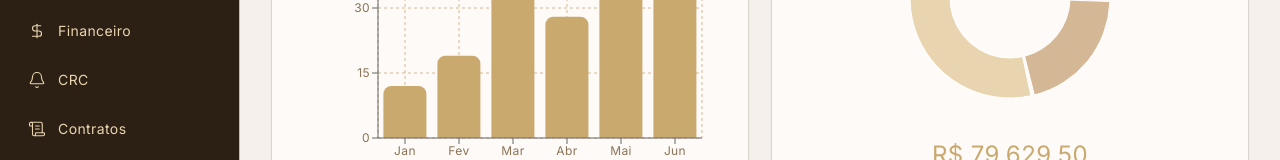
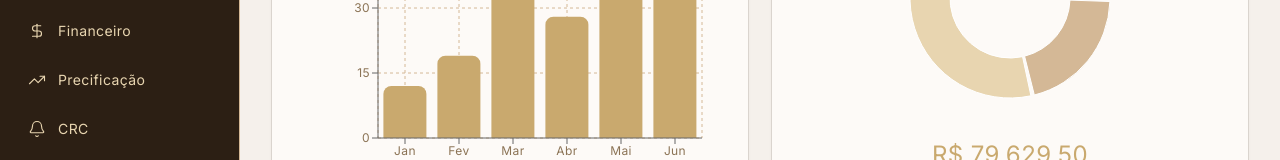
Before and after one commit to glauberbm/aria-clinic, a Next.js app: page / in a window 1280 px wide. Shown: the part 629-789 px from the top of the page. Built offline with nearby package versions, Linux system fonts and the light colour scheme.

Commit message:
feat: add Precificação navigation link to sidebar

```diff
--- a/components/layout/Sidebar.tsx
+++ b/components/layout/Sidebar.tsx
@@ -14,6 +14,7 @@ import {
   ScrollText,
   UserCheck,
   Settings,
+  TrendingUp,
 } from "lucide-react";
 
 export function Sidebar() {
@@ -40,6 +41,7 @@ export function Sidebar() {
       section: "CLÍNICA",
       items: [
         { label: "Financeiro", href: "/financeiro", icon: DollarSign },
+        { label: "Precificação", href: "/precificacao", icon: TrendingUp },
         { label: "CRC", href: "/crc", icon: Bell },
         { label: "Contratos", href: "/contratos", icon: ScrollText },
         { label: "Profissionais", href: "/profissionais", icon: UserCheck },
```
